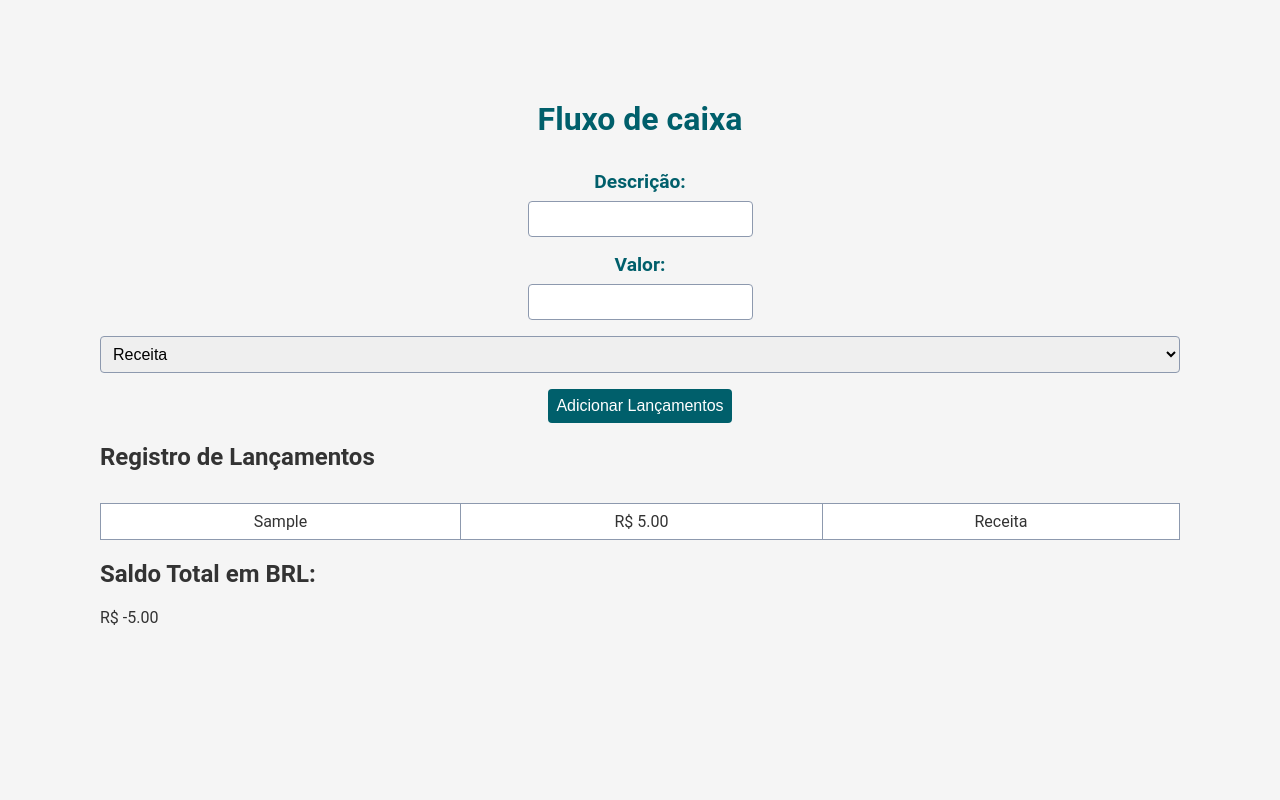
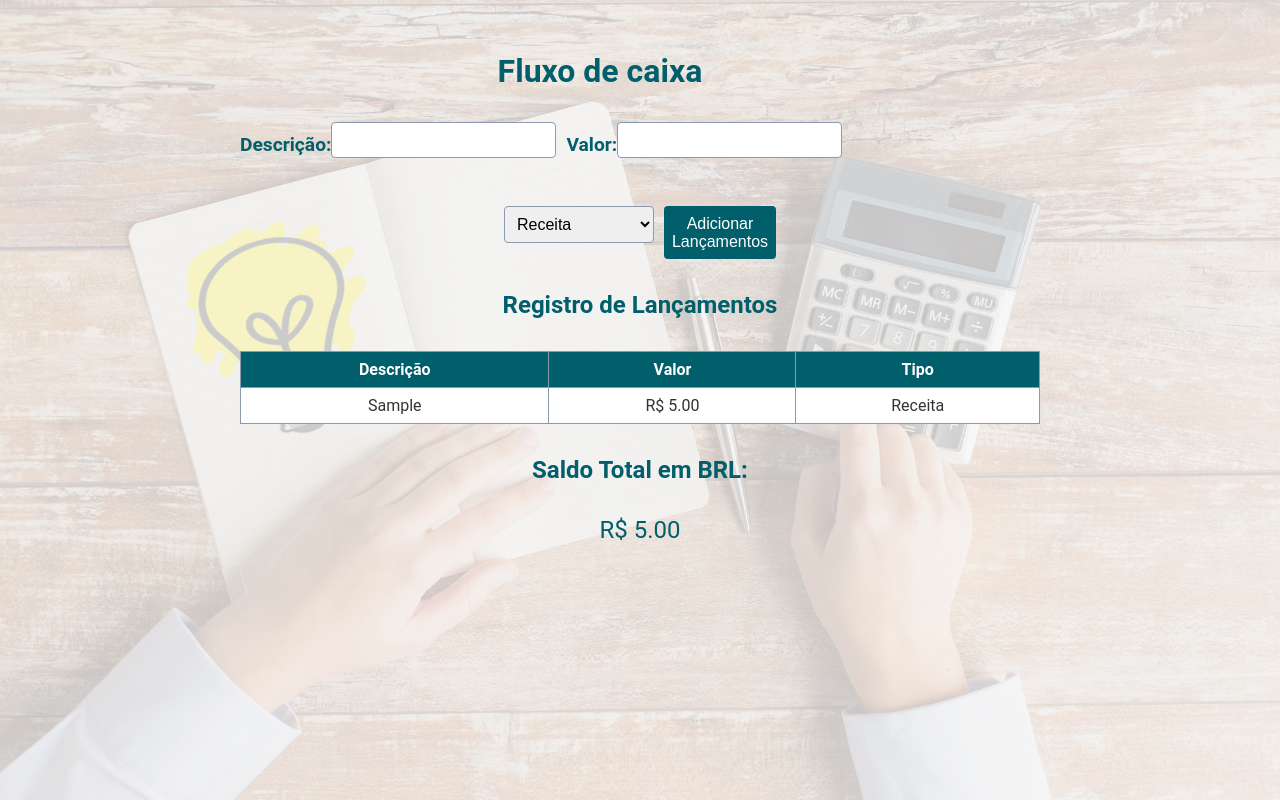
Before and after one commit to Fspaulohenrique/fluxo-de-caixa-html-css--js, a plain HTML site: page index.html in a window 1280 px wide. Both pictures are taken after typing "Sample", "5" into the empty fields and a click on the button "Adicionar Lançamentos". Drawn offline with Linux system fonts and the light colour scheme.

Commit message:
Alterações feitas no estilo da página, classes adicionadas no HTML para facilitar a estilização e ajustes no JS.

```diff
--- a/index.html
+++ b/index.html
@@ -1,5 +1,6 @@
 <!DOCTYPE html>
 <html lang="pt-br">
+
 <head>
     <meta charset="UTF-8">
     <meta http-equiv="X-UA-Compatible" content="IE=edge">
@@ -7,26 +8,34 @@
     <title>Fluxo de caixa familiar</title>
     <link rel="stylesheet" href="style.css">
 </head>
+
 <body>
 
+
+    <div class="container">
         <h1>Fluxo de caixa</h1>
 
+        <div>
             <form onsubmit="adicionarLacamento(lancamentos); return false;">
-        <label for="descricao">Descrição:</label>
-        <input type="text"  id="descricao" name="descricao" required>
 
-        <label for="valor">Valor:</label>
-        <input type="number" id="valor" name="valor" required min="0">
+                <div class="campos-form">
+                    <label class="label-descricao" for="descricao">Descrição:</label>
+                    <input class="input-descricao" type="text" id="descricao" name="descricao" required>
 
-        <select name="tipo" id="tipo">
+                    <label class="label-descricao" for="valor">Valor:</label>
+                    <input class="input-valor" type="number" id="valor" name="valor" required min="0">
+                </div>
+                <div class="enviar-form">
+                    <select class="select-tipo" name="tipo" id="tipo">
                         <option value="Receita">Receita</option>
                         <option value="Despesa">Despesa</option>
                     </select>
 
-        <button type="submit">Adicionar Lançamentos</button>
+                    <button class="botao-enviar botao-enviar:hover" type="submit">Adicionar Lançamentos</button>
+                </div>
 
             </form>
-
+        </div>
         <h2>Registro de Lançamentos</h2>
         <table id="registro">
             <tr>
@@ -38,7 +47,10 @@
 
         <h2>Saldo Total em BRL:</h2>
         <p id="saldo">R$ 0,00</p>
+    </div>
+
 
     <script src="script.js"></script>
 </body>
+
 </html>
--- a/script.js
+++ b/script.js
@@ -1,8 +1,7 @@
 // Array para armazenar os lançamentos
 let lancamentos = [];
 
-// Função para adicionar lançamentos
-function adicionarLacamento(lancamentos) {
+function adicionarLacamento() {
   // Pega os valores do formulário
   const descricao = document.getElementById("descricao").value;
   const valor = parseFloat(document.getElementById("valor").value);
@@ -24,50 +23,42 @@ function adicionarLacamento(lancamentos) {
   document.getElementById("tipo").selectedIndex = 0;
 
   // Chama a função para atualizar a tabela e o saldo total
-  atualizarTabela(lancamentos);
+  atualizarTabela();
 }
 
 // Função para atualizar a tabela de lançamentos e o saldo total
-function atualizarTabela(lancamentos) {
+function atualizarTabela() {
   // Pega a tabela e o elemento de saldo total
   const tabela = document.getElementById("registro");
   const saldoTotal = document.getElementById("saldo");
 
-  // Limpa a tabela
-  tabela.innerHTML = "";
+  // Limpa o conteúdo da tabela, mantendo a linha de cabeçalho
+  while (tabela.rows.length > 1) {
+    tabela.deleteRow(1);
+  }
 
   // Variáveis para calcular o saldo total
   let saldo = 0;
-  let receitas = 0;
-  let despesas = 0;
 
   // Loop pelos lançamentos
   for (let i = 0; i < lancamentos.length; i++) {
     // Cria uma nova linha na tabela
-    const linha = document.createElement("tr");
+    const linha = tabela.insertRow();
 
     // Adiciona as células com os valores do lançamento
-    const descricaoCelula = document.createElement("td");
+    const descricaoCelula = linha.insertCell();
     descricaoCelula.textContent = lancamentos[i].descricao;
-    linha.appendChild(descricaoCelula);
 
-    const valorCelula = document.createElement("td");
+    const valorCelula = linha.insertCell();
     valorCelula.textContent = "R$ " + lancamentos[i].valor.toFixed(2);
-    linha.appendChild(valorCelula);
 
-    const tipoCelula = document.createElement("td");
+    const tipoCelula = linha.insertCell();
     tipoCelula.textContent = lancamentos[i].tipo;
-    linha.appendChild(tipoCelula);
 
-    // Adiciona a linha à tabela
-    tabela.appendChild(linha);
-
-    // Atualiza as variáveis de saldo total
-    if (lancamentos[i].tipo === "receita") {
-      receitas += lancamentos[i].valor;
+    // Atualiza a variável de saldo total
+    if (lancamentos[i].tipo === "Receita") {
       saldo += lancamentos[i].valor;
     } else {
-      despesas += lancamentos[i].valor;
       saldo -= lancamentos[i].valor;
     }
   }
--- a/style.css
+++ b/style.css
@@ -1,8 +1,18 @@
-/* Definição de cores */
-
-/* Testando o pull do git */
+html::before{
+  content: "";
+  background-image: url(./src/image/fluxo-de-caixa.jpg);
+  background-repeat: no-repeat;
+  background-size: cover;
+  background-position: center;
+  width: 100%;
+  height: 100%;
+  position: absolute;
+  z-index: -1;
+  opacity: 0.2;
+}
 
 
+/* Estilos gerais */
 :root {
   --cor-primaria: #005F6B;
   --cor-secundaria: #8D99AE;
@@ -11,17 +21,20 @@
   --cor-fundo: #f5f5f5;
 }
 
-  /* Estilo do corpo */
-
 body {
   font-family: 'Roboto', sans-serif;
   color: var(--cor-texto);
   background-color: var(--cor-fundo);
   padding: 0;
-    margin: 100px;
+  margin: 0;
 }
 
-  /* Estilo do cabeçalho */
+
+.container {
+  max-width: 800px;
+  margin: 0 auto;
+  padding: 20px;
+}
 
 h1 {
   font-size: 2rem;
@@ -29,27 +42,35 @@
   text-align: center;
   color: var(--cor-primaria);
   margin-top: 2rem;
+  padding-right: 10%;
 }
 
-  /* Estilo do formulário */
-
+/* Estilos do formulário */
 form {
+  margin-top: 2rem;
   display: flex;
-    flex-direction: column;
-    align-items: center;
-    margin-top: 2rem;
+  flex-wrap: wrap;
 }
 
-  label {
+.campos-form {
+  display: flex;
+  justify-content: center;
+  align-items: center;
+  margin-bottom: 1rem;
+}
+
+.label-descricao {
   font-size: 1.2rem;
   font-weight: bold;
   margin-bottom: 0.5rem;
   color: var(--cor-primaria);
+
 }
 
-  input[type="text"],
-  input[type="number"],
-  select {
+.input-descricao,
+.input-valor {
+  flex: 1;
+  margin-right: 10px;
   padding: 0.5rem;
   font-size: 1rem;
   border-radius: 0.25rem;
@@ -57,11 +78,31 @@
   margin-bottom: 1rem;
 }
 
-  select {
-    width: 100%;
+.input-descricao {
+  max-width: 300px;
 }
 
-  button[type="submit"] {
+
+.select-tipo {
+  flex: 1;
+  max-width: 150px;
+  margin-right: 10px;
+  padding: 0.5rem;
+  font-size: 1rem;
+  border-radius: 0.25rem;
+  border: 1px solid var(--cor-secundaria);
+  margin-bottom: 1rem;
+}
+
+.enviar-form {
+  display: flex;
+  justify-content: center;
+  flex: 1;
+  margin-top: 1rem;
+
+}
+
+.botao-enviar {
   padding: 0.5rem;
   font-size: 1rem;
   border-radius: 0.25rem;
@@ -70,18 +111,25 @@
   color: #fff;
   cursor: pointer;
   transition: background-color 0.3s ease;
-
+  flex: 0;
 }
 
-  button[type="submit"]:hover {
+.botao-enviar:hover {
   background-color: var(--cor-terciaria);
 }
 
-  /* Estilo da tabela */
-
+/* Estilos da tabela */
 table {
   width: 100%;
   border-collapse: collapse;
+  margin-top: 2rem;
+}
+
+h2{
+  font-size: 1.5rem;
+  font-weight: bold;
+  text-align: center;
+  color: var(--cor-primaria);
   margin-top: 2rem;
 }
 
@@ -102,9 +150,8 @@
   background-color: #fff;
 }
 
-  /* Estilo do saldo total */
-
-  h2#saldo {
+/* Estilos do saldo total */
+#saldo {
   font-size: 1.5rem;
   text-align: center;
   margin-top: 2rem;
```
Also changed, not shown: src/image/fluxo-de-caixa.jpg (added). Lines whose indentation alone changed are shown as unchanged.
